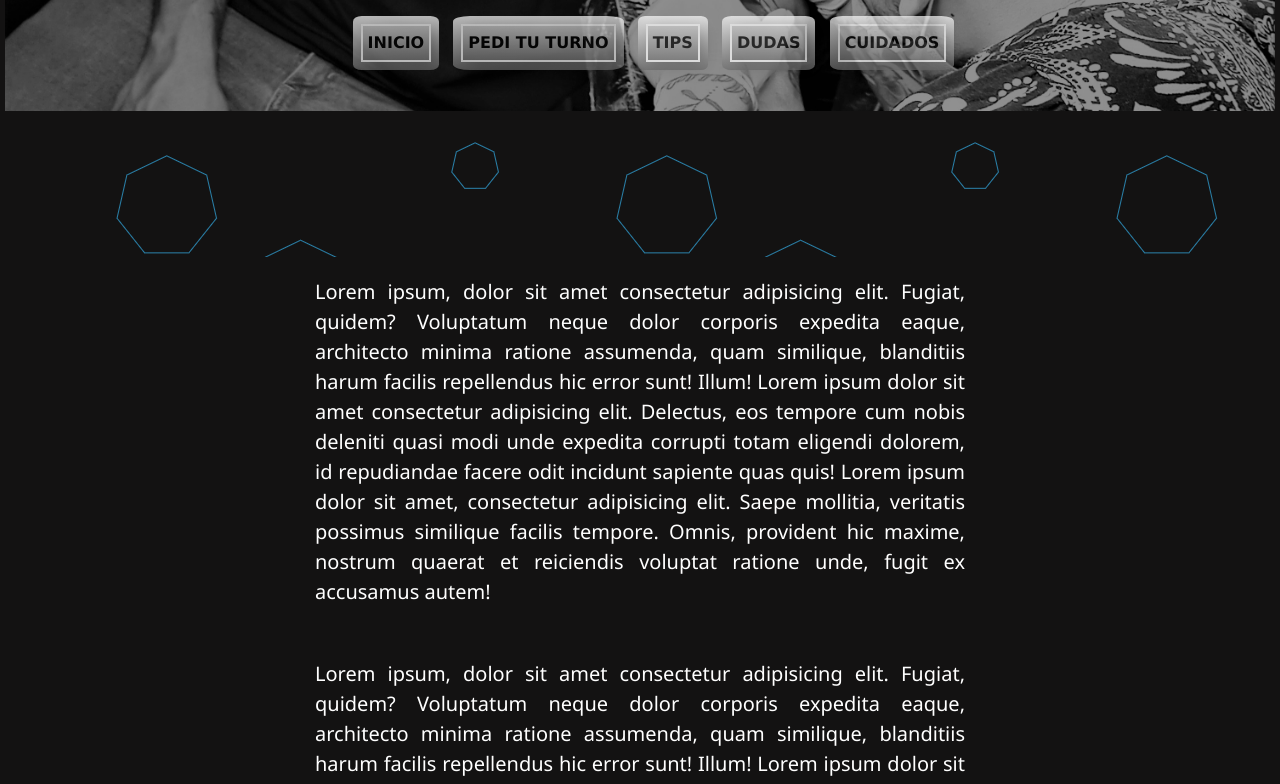
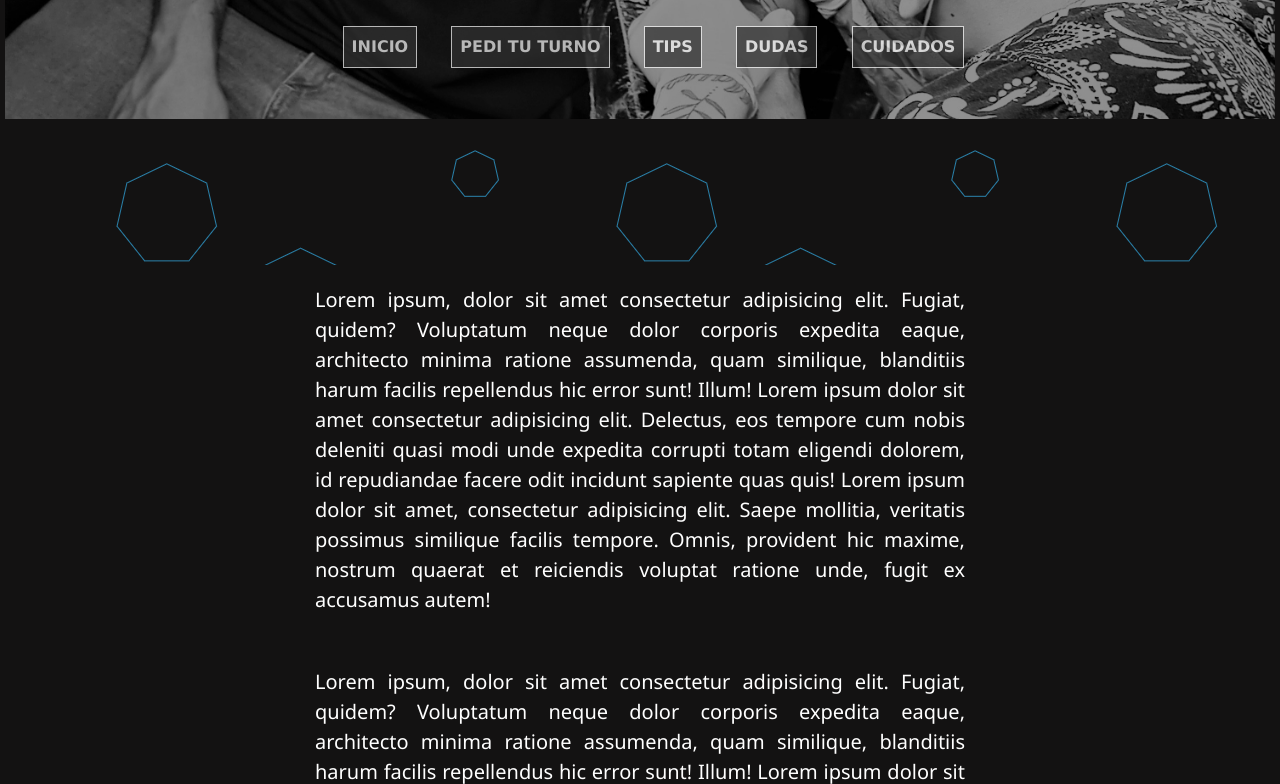
Before and after one commit to ayelents/jay_tattoos_seoane, a plain HTML site: page index.html in a window 1280 px wide. Shown: the part 208-992 px from the top of the page. Drawn offline with nearby package versions, Linux system fonts and the light colour scheme; a web font is replaced by a local one.

Commit message:
se agregaron animaciones

```diff
--- a/css/index.css
+++ b/css/index.css
@@ -33,29 +33,55 @@
     font-family: "IM Fell Double Pica";
     font-weight: bolder;
     font-size: 10vh;
+    animation-duration: 3s;
+    animation-name: slidein;
 }
+
+@keyframes slidein {
+    from {
+      margin-left: 100%;
+      width: 300%
+    }
+
+    to {
+      margin-left: 0%;
+      width: 100%;
+    }
+  }
 
 
 /* == BOTONES - NAV == */
+#fondo_header ul {
+    text-align: center;
+}
+
+.menu a {
+    color:rgb(255, 255, 255);
+}
+
 ul li{
     display: inline-flex;
     flex-direction: row;
-    background-color: rgb(255, 254, 254);
     opacity: 70%;
     font-family: Verdana, Geneva, Tahoma, sans-serif;
     font-weight: bolder;
-    background-image: linear-gradient(to bottom, rgb(255, 255, 255),rgb(109, 109, 109) );
-    border-radius: 10%;
 }
 
 .links a {
-    color:rgb(0, 0, 0);
-    /* ==== NAV - TRANSFORMACIONES ==== */box-shadow:
-    inset 0 -3em 3em rgba(0,0,0,0.1),
-          0 0  0 2px rgb(255,255,255),
-          0.3em 0.3em 1em rgba(0,0,0,0.3);
+    flex: 1;
+    background-color: #333;
+    color: #fff;
+    border: 1px solid;
+    padding: 0.5rem;
+    text-decoration: none;
+    transition: all 0.5s ease-out;
+  }
 
-}
+  a:hover,
+  a:focus {
+    background-color: #fff;
+    color: #333;
+  }
 
 /* ===== MAIN - parrafos del body texto =====  */
 .main {
@@ -95,16 +121,6 @@ main {
         font-size: 1.2em;
 
     }
-
-
-/* ==== PESTAÑAS ==== */
-#fondo_header ul {
-    text-align: center;
-}
-
-.menu a {
-    color:rgb(0, 0, 0);
-}
 
 
 /* ==== PESTAÑA 1 - PEDI TU TURNO ==== */
```
